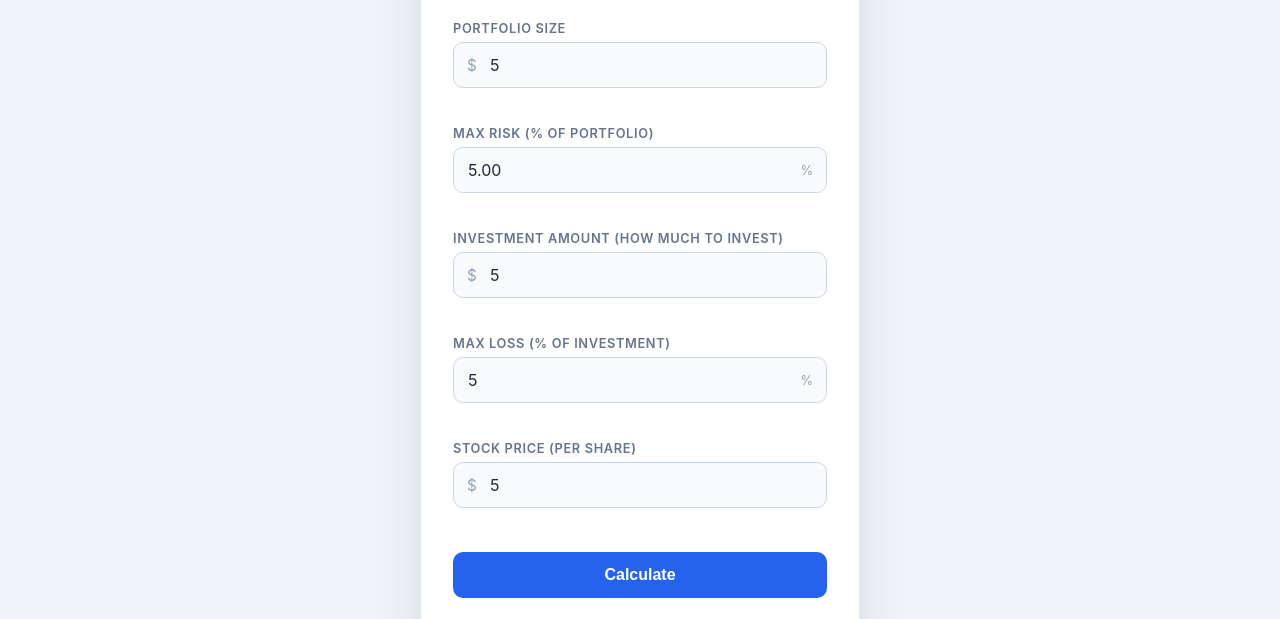
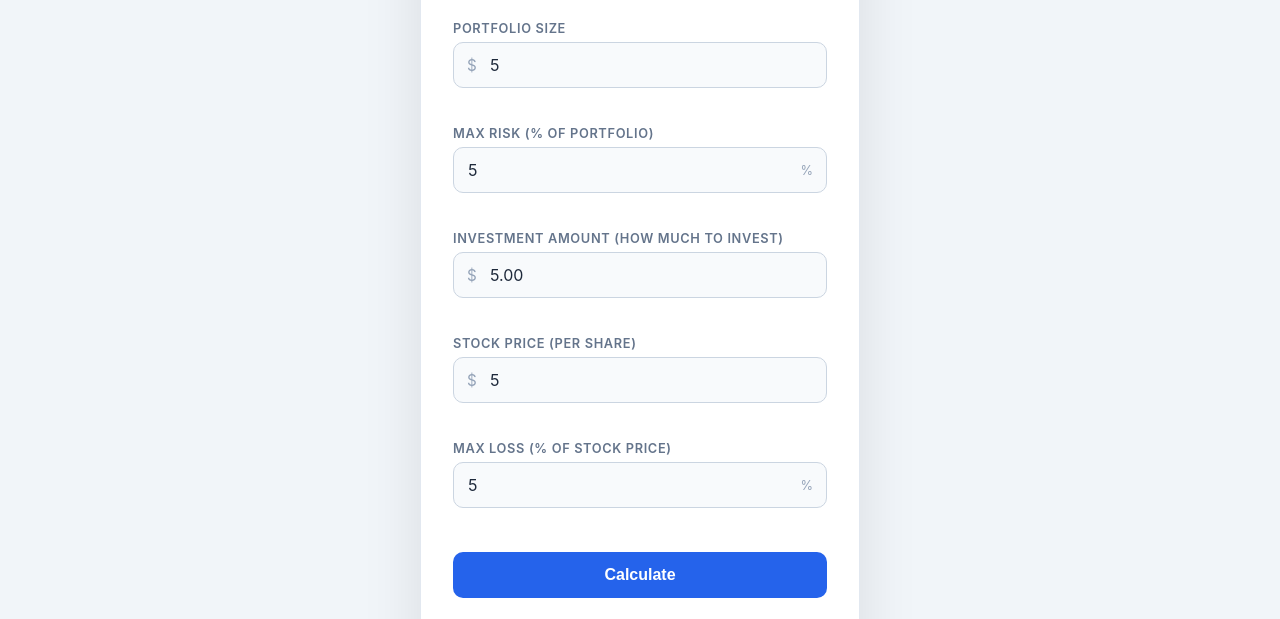
Before and after one commit to prcsueb/leo-trading.com, a plain HTML site: page position-calculator.html in a window 1280 px wide. Both pictures are taken after typing "5", "5", "5", "5", "5" into the empty fields and a click on the button "Calculate". Shown: the part 167-786 px from the top of the page. Drawn offline with Linux system fonts and the light colour scheme.

Commit message:
Re-calculate total investment

```diff
--- a/position-calculator.html
+++ b/position-calculator.html
@@ -289,21 +289,21 @@
             </div>
 
             <div class="field">
-                <label for="maxLoss">Max Loss (% of investment)</label>
-                <div class="input-wrapper">
-                    <input type="number" id="maxLoss" class="has-suffix" placeholder="9" min="0.01" max="100" step="0.01" required>
-                    <span class="suffix">%</span>
-                </div>
-                <div class="error" id="maxLossError"></div>
-            </div>
-
-            <div class="field">
                 <label for="price">Stock Price (per share)</label>
                 <div class="input-wrapper">
                     <span class="prefix">$</span>
                     <input type="number" id="price" class="has-prefix" placeholder="100" min="0.01" step="0.01" required>
                 </div>
                 <div class="error" id="priceError"></div>
+            </div>
+
+            <div class="field">
+                <label for="maxLoss">Max Loss (% of stock price)</label>
+                <div class="input-wrapper">
+                    <input type="number" id="maxLoss" class="has-suffix" placeholder="5" min="0.01" max="100" step="0.01" required>
+                    <span class="suffix">%</span>
+                </div>
+                <div class="error" id="maxLossError"></div>
             </div>
 
             <button type="submit">Calculate</button>
@@ -323,11 +323,11 @@
                 <span class="result-value highlight-red" id="portfolioRisk">-</span>
             </div>
             <div class="result-row">
-                <span class="result-label">Investment Max Loss</span>
+                <span class="result-label">Max Loss in Dollars</span>
                 <span class="result-value highlight-red" id="investmentLoss">-</span>
             </div>
             <div class="result-row">
-                <span class="result-label">Binding Constraint</span>
+                <span class="result-label">Stop Loss Distance</span>
                 <span class="result-value" id="bindingConstraint">-</span>
             </div>
             <div class="result-row">
@@ -392,50 +392,56 @@
             setError('priceError', '');
         }
 
-        // --- Two-way sync between Max Loss (% of investment) and Max Risk (% of portfolio) ---
-        //    risk%  = maxLoss% × investAmount / portfolio
-        //    maxLoss% = risk% × portfolio / investAmount
+        // --- Two-way sync: Max Risk % ↔ Investment Amount ---
+        //    investmentAmount = portfolio × riskPct / maxLossPct   (risk drives amount)
+        //    riskPct = investmentAmount × maxLossPct / portfolio   (amount drives risk)
+        //
+        //    When maxLossPct changes → investmentAmount recalculates, riskPct stays the same.
 
         let syncing = false;
+        let lastEdited = 'risk'; // 'risk' or 'amount'
 
-        function syncMaxLossToRisk() {
+        function recalcAmountFromRisk() {
+            if (syncing) return;
+            const portfolio = parseFloat(portfolioInput.value);
+            const riskPct = parseFloat(riskInput.value);
+            const maxLossPct = parseFloat(maxLossInput.value);
+            if (portfolio > 0 && riskPct > 0 && maxLossPct > 0) {
+                lastEdited = 'risk';
+                syncing = true;
+                investmentInput.value = ((portfolio * riskPct) / maxLossPct).toFixed(2);
+                syncing = false;
+            }
+        }
+
+        function recalcRiskFromAmount() {
             if (syncing) return;
             const portfolio = parseFloat(portfolioInput.value);
             const investAmount = parseFloat(investmentInput.value);
             const maxLossPct = parseFloat(maxLossInput.value);
-            if (portfolio && investAmount && maxLossPct && portfolio > 0 && investAmount > 0) {
+            if (portfolio > 0 && investAmount > 0 && maxLossPct > 0) {
+                lastEdited = 'amount';
                 syncing = true;
-                riskInput.value = ((maxLossPct * investAmount) / portfolio).toFixed(2);
+                riskInput.value = ((investAmount * maxLossPct) / portfolio).toFixed(2);
                 syncing = false;
             }
         }
 
-        function syncRiskToMaxLoss() {
-            if (syncing) return;
-            const portfolio = parseFloat(portfolioInput.value);
-            const investAmount = parseFloat(investmentInput.value);
-            const riskPct = parseFloat(riskInput.value);
-            if (portfolio && investAmount && riskPct && portfolio > 0 && investAmount > 0) {
-                syncing = true;
-                maxLossInput.value = ((riskPct * portfolio) / investAmount).toFixed(2);
-                syncing = false;
-            }
-        }
+        // Max Risk % edited → recalculate Investment Amount
+        riskInput.addEventListener('input', recalcAmountFromRisk);
 
-        maxLossInput.addEventListener('input', syncMaxLossToRisk);
-        riskInput.addEventListener('input', syncRiskToMaxLoss);
+        // Max Loss % edited → recalculate Investment Amount, keep Risk % same
+        maxLossInput.addEventListener('input', recalcAmountFromRisk);
+
+        // Investment Amount edited → recalculate Max Risk %
+        investmentInput.addEventListener('input', recalcRiskFromAmount);
+
+        // Portfolio Size edited → recalculate based on last edited
         portfolioInput.addEventListener('input', function () {
-            if (document.activeElement === maxLossInput) {
-                syncMaxLossToRisk();
-            } else if (document.activeElement === riskInput) {
-                syncRiskToMaxLoss();
-            }
-        });
-        investmentInput.addEventListener('input', function () {
-            if (document.activeElement === maxLossInput) {
-                syncMaxLossToRisk();
-            } else if (document.activeElement === riskInput) {
-                syncRiskToMaxLoss();
+            if (lastEdited === 'amount') {
+                recalcRiskFromAmount();
+            } else {
+                recalcAmountFromRisk();
             }
         });
 
@@ -493,30 +499,20 @@
 
             const actualInvestment = shares * price;
 
-            // Two constraints — pick whichever is tighter (higher stop loss)
+            // Loss per share from stop price %: lossPerShare = price × maxLossPct / 100
+            const lossPerShare = price * (maxLossPct / 100);
+
+            // Portfolio risk in dollars
             const portfolioRiskDollars = portfolio * (riskPct / 100);
-            const investLossDollars = investAmount * (maxLossPct / 100);
 
-            const portfolioLps = portfolioRiskDollars / shares;       // loss per share from portfolio constraint
-            const investLps = investLossDollars / shares;             // loss per share from investment constraint
-
-            // Pick the tighter (smaller) loss-per-share → higher stop loss
-            let lossPerShare, bindingConstraint;
-            if (portfolioLps <= investLps) {
-                lossPerShare = portfolioLps;
-                bindingConstraint = 'Portfolio Risk';
-            } else {
-                lossPerShare = investLps;
-                bindingConstraint = 'Investment Loss';
-            }
-
+            // Stop loss price
             const stopLoss = price - lossPerShare;
 
             document.getElementById('shares').textContent = shares;
             document.getElementById('investment').textContent = formatCurrency(actualInvestment);
             document.getElementById('portfolioRisk').textContent = formatCurrency(portfolioRiskDollars) + ' (' + riskPct.toFixed(2) + '%)';
-            document.getElementById('investmentLoss').textContent = formatCurrency(investLossDollars) + ' (' + maxLossPct.toFixed(2) + '%)';
-            document.getElementById('bindingConstraint').textContent = bindingConstraint;
+            document.getElementById('investmentLoss').textContent = formatCurrency(lossPerShare * shares) + ' (' + maxLossPct.toFixed(2) + '%)';
+            document.getElementById('bindingConstraint').textContent = 'Max Loss ' + maxLossPct.toFixed(2) + '% of stock price';
             document.getElementById('stopLoss').textContent = formatCurrency(stopLoss);
             document.getElementById('lossPerShare').textContent = formatCurrency(lossPerShare);
 
```
